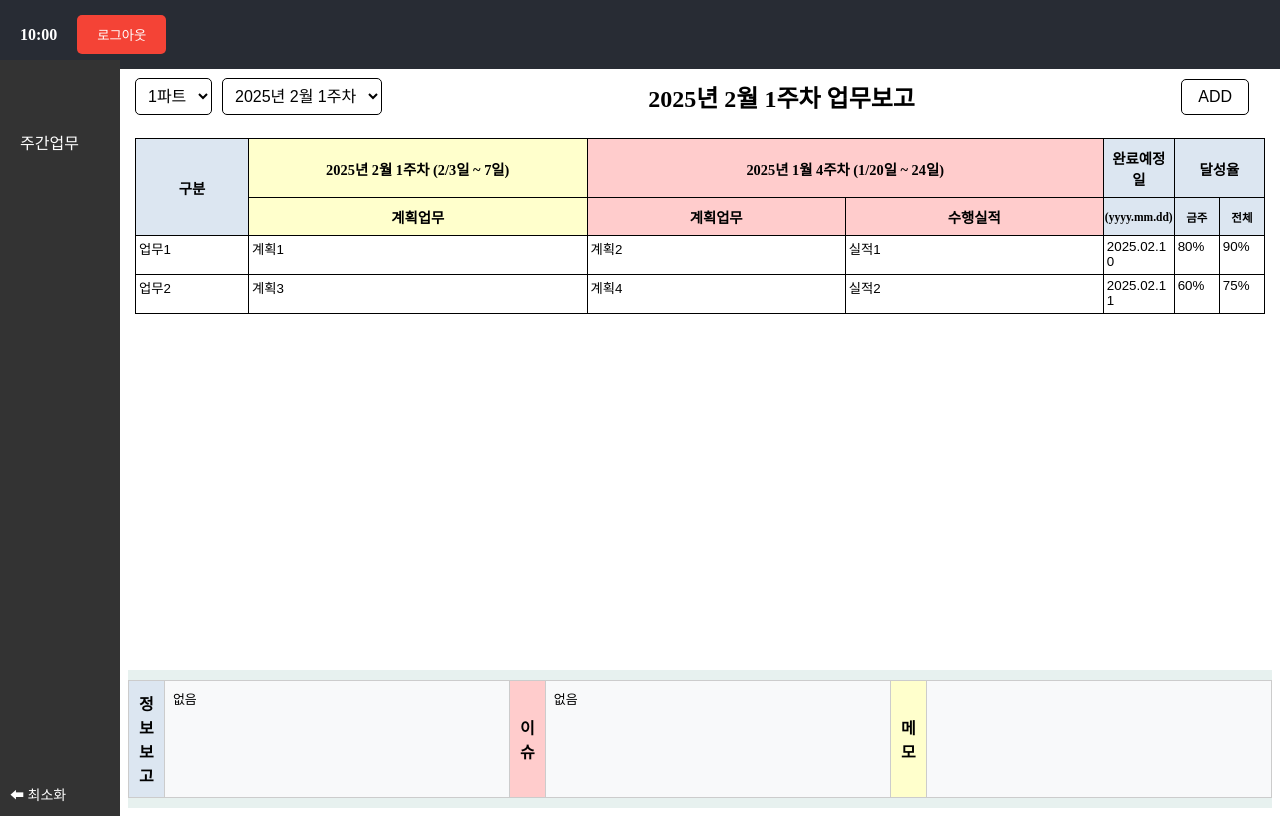
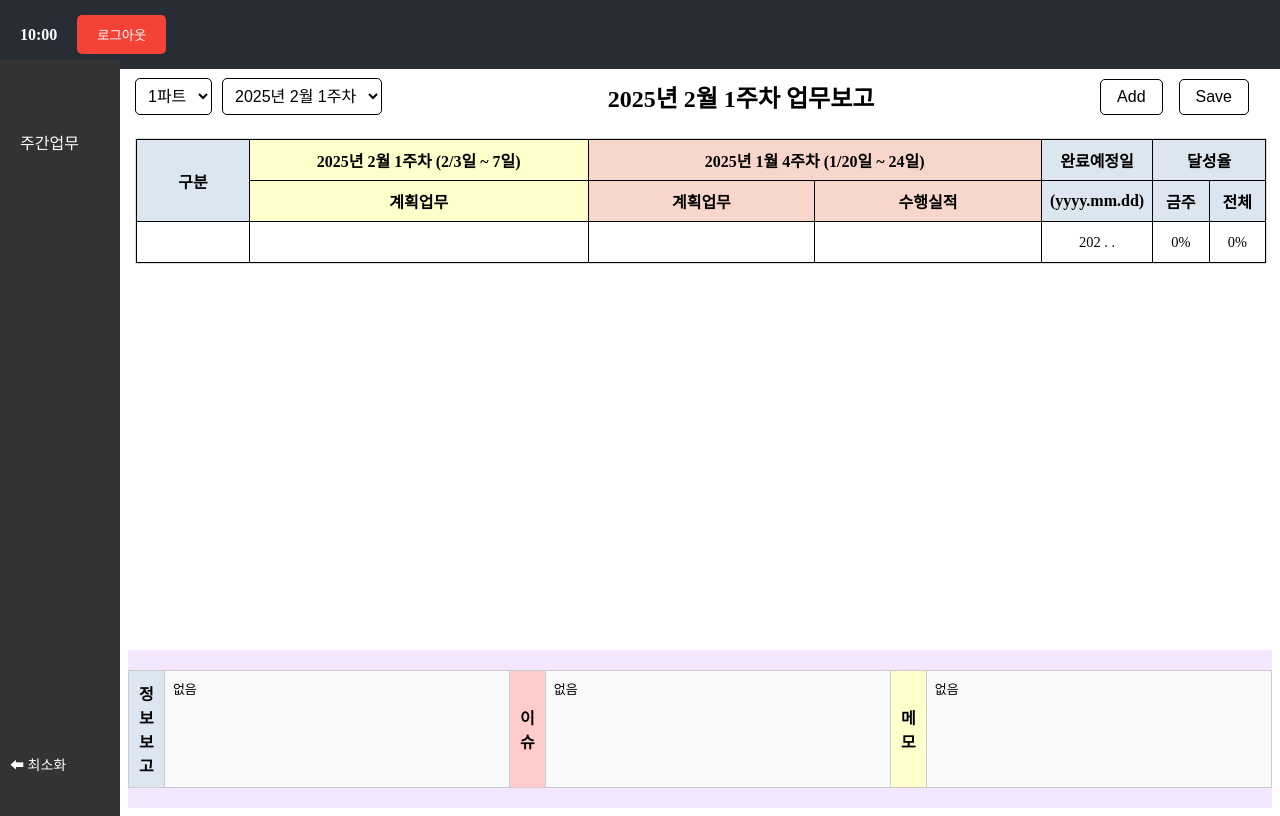
Before and after one commit to xellosPark/Weekly-Report, a React (Create React App) app in the folder client-app/: page / in a window 1280 px wide. Built offline with nearby package versions, Linux system fonts and the light colour scheme; sample sign-in values are in the browser's storage.

Commit message:
main UI/Ux 완료

```diff
--- a/client-app/src/components/SidebarLayout/SidebarLayout.module.css
+++ b/client-app/src/components/SidebarLayout/SidebarLayout.module.css
@@ -37,7 +37,7 @@
 
 .bottomToggle {
   position: absolute;
-  bottom: 20px;
+  bottom: 50px;
   left: 10px;
 }
 
--- a/client-app/src/pages/MainPage/MainPage.module.css
+++ b/client-app/src/pages/MainPage/MainPage.module.css
@@ -59,15 +59,41 @@
 
 /* 버튼 호버 효과 */
 .saveButton:hover {
-  background: rgba(0, 0, 0, 0.1);
+  background: #8dc2fc;
+}
+
+/* 추가가 버튼 */
+.addButton {
+  background: transparent; /* 투명 배경 */
+  color: black;
+  font-size: 1em;
+  padding: 0.5em 1em;
+  border: 1px solid black; /* 외각 테두리 */
+  border-radius: 5px;
+  cursor: pointer;
+  transition: background 0.3s ease;
+  margin-right: 1em;
+}
+
+/* 버튼 호버 효과 */
+.addButton:hover {
+  background: #98fc8e;
+}
+
+/* 테이블을 감싸는 컨테이너 (세로 크기 고정, 전체 스크롤) */
+.reportTableContainer {
+  width: 100%;
+  max-height: 720px; /* 테이블 최대 높이 지정 */
+  overflow-x: auto; /* 가로 스크롤 가능 */
+  overflow-y: auto; /* 세로 스크롤 가능 */
+  display: block; /* 블록 요소로 설정하여 스크롤 적용 */
+  border: 1px solid #ddd;
 }
 
 /* 업무보고 테이블 스타일 */
 .reportTable {
   width: 100%;
   border-collapse: collapse;
-  text-align: center;
-  font-size: 0.9em;
 }
 
 /* 테이블 헤더 및 셀 스타일 */
@@ -78,7 +104,8 @@
 
 .reportTable td {
   border: 1px solid black;
-  font-size: 0.8em;
+  text-align: center !important; /* 가로 가운데 정렬 */
+  vertical-align: middle !important; /* 세로 가운데 정렬 */
 }
 
 /* 헤더 스타일 */
@@ -90,13 +117,13 @@
 .Completion {
   background-color: #dce6f1; /* 연한 파란색 */
   font-weight: bold;
-  width: 5%;
+  width: 6%;
 }
 
 .Progress {
   background-color: #dce6f1; /* 연한 파란색 */
   font-weight: bold;
-  width: 4%;
+  width: 5%;
 }
 
 /* 2월 1주차 컬럼 */
@@ -108,7 +135,7 @@
 
 /* 1월 4주차 컬럼 */
 .prevWeek {
-  background-color: #ffcccc; /* 연한 빨강 */
+  background-color: #f8d6cc; /* 연한 빨강 */
   font-weight: bold;
 }
 
@@ -118,6 +145,10 @@
   max-height: 70px; /* 최대 높이 설정 */
   vertical-align: top; /* 텍스트가 위쪽 정렬되도록 설정 */
   overflow: hidden; /* 기본적으로 넘치지 않도록 설정 */
+}
+
+.mainscrollableCell {
+  font-size: 0.9em;
 }
 
 /* 입력 가능한 텍스트 영역 (textarea) */
@@ -299,11 +330,11 @@
 } */
 
 .section2 {
-  background-color: #e7f1ef;
+  background-color: #f4e6fc;
   display: flex;
   justify-content: center;
   align-items: center;
-  padding: 10px 0px;
+  padding: 20px 0px;
   position: relative;
   overflow: hidden;
 }
@@ -374,3 +405,7 @@
     font-size: 0.9em;
   }
 }
+
+.reportTable {
+  max-height: 150px;
+}
--- a/client-app/src/pages/MainPage/MainPage.tsx
+++ b/client-app/src/pages/MainPage/MainPage.tsx
@@ -5,10 +5,10 @@ import { FaChevronLeft, FaChevronRight } from "react-icons/fa"; // 화살표 아
 const MainPage: React.FC = () => {
   const scrollRef = useRef<HTMLDivElement>(null);
 
-  // 스크롤 이동 함수
+  // 스크롤 이동 함수 (좌우 스크롤)
   const scroll = (direction: number) => {
     if (scrollRef.current) {
-      const scrollAmount = 300; // 이동 거리
+      const scrollAmount = 300; // 이동 거리 설정
       scrollRef.current.scrollBy({
         left: direction * scrollAmount,
         behavior: "smooth",
@@ -16,36 +16,43 @@ const MainPage: React.FC = () => {
     }
   };
 
-  // 업무 보고 데이터 (수정 가능)
+  // 업무 보고 데이터 (테이블 row)
   const [reportData, setReportData] = useState([
     {
-      category: "업무1",
-      weeklyPlan: "계획1",
-      prevPlan: "계획2",
-      prevResult: "실적1",
-      completion: "2025.02.10",
-      progress: "80%",
-      allprogress: "90%",
-    },
-    {
-      category: "업무2",
-      weeklyPlan: "계획3",
-      prevPlan: "계획4",
-      prevResult: "실적2",
-      completion: "2025.02.11",
-      progress: "60%",
-      allprogress: "75%",
+      category: "",
+      weeklyPlan: "",
+      prevPlan: "",
+      prevResult: "",
+      completion: "202 . . ",
+      progress: "0%",
+      allprogress: "0%",
     },
   ]);
 
-  // 입력 값 변경 핸들러
+  // 새로운 행 추가 함수
+  const handleAddRow = () => {
+    setReportData([
+      ...reportData,
+      {
+        category: "",
+        weeklyPlan: "",
+        prevPlan: "",
+        prevResult: "",
+        completion: "202 . . ",
+        progress: "0%",
+        allprogress: "0%",
+      },
+    ]);
+  };
+
+  // 입력값 변경 핸들러 (각 행에서 값 변경)
   const handleMainChange = (index: number, field: string, value: string) => {
     const newData = [...reportData];
     newData[index] = { ...newData[index], [field]: value };
     setReportData(newData);
   };
 
-  // 드롭다운 데이터
+  // 주차 드롭다운 데이터
   const weeks = [
     "2025년 1월 1주차",
     "2025년 1월 2주차",
@@ -55,14 +62,19 @@ const MainPage: React.FC = () => {
     "2025년 2월 2주차",
   ];
 
-  const [selectedWeek, setSelectedWeek] = useState(weeks[4]); // 기본값: 2월 1주차
+  // 기본 선택값: 2025년 2월 1주차
+  const [selectedWeek, setSelectedWeek] = useState(weeks[4]);
 
-  // 상태: 각 칸에 입력된 텍스트를 배열로 저장
+  // 파트 선택 드롭다운 데이터
+  const parts = ["1파트", "2파트", "3파트"];
+  const [selectedPart, setSelectedPart] = useState(parts[0]);
+
+  // 정보보고, 이슈, 메모 입력값 상태
   const [infoContent, setInfoContent] = useState("없음");
   const [issueContent, setIssueContent] = useState("없음");
-  const [memoContent, setMemoContent] = useState("");
+  const [memoContent, setMemoContent] = useState("없음");
 
-  // 입력 변경 핸들러
+  // 정보보고, 이슈, 메모 입력 변경 핸들러
   const handleInputChange = (
     e: React.ChangeEvent<HTMLTextAreaElement>,
     type: string
@@ -72,14 +84,11 @@ const MainPage: React.FC = () => {
     if (type === "memo") setMemoContent(e.target.value);
   };
 
-  // 파트 선택 드롭다운 데이터
-  const parts = ["1파트", "2파트", "3파트"];
-  const [selectedPart, setSelectedPart] = useState(parts[0]);
-
+  // textarea 높이 자동 조절 함수
   const handleTextAreaResize = (e: React.ChangeEvent<HTMLTextAreaElement>) => {
     const target = e.target as HTMLTextAreaElement;
 
-    target.style.height = "30px"; // 최소 높이 초기화
+    target.style.height = "30px"; // 최소 높이 설정
     target.style.height = `${target.scrollHeight}px`; // 입력 내용에 맞게 높이 증가
 
     // 최대 높이를 초과하면 스크롤 활성화
@@ -93,9 +102,9 @@ const MainPage: React.FC = () => {
   return (
     <div className={styles.mainContainer}>
       <div className={styles.section1}>
-        {/* 드롭다운 + 제목 + 저장 버튼 (가로 배치) */}
+        {/* 드롭다운 + 제목 + 저장 버튼 (가로 정렬) */}
         <div className={styles.topBar}>
-          {/* 드롭다운을 왼쪽으로 정렬 */}
+          {/* 드롭다운을 왼쪽 정렬 */}
           <div className={styles.dropdownContainer}>
             <select
               className={styles.dropdown}
@@ -125,11 +134,18 @@ const MainPage: React.FC = () => {
           {/* 제목을 가운데 정렬 */}
           <h3 className={styles.title}>{selectedWeek} 업무보고</h3>
 
-          {/* 저장 버튼을 오른쪽으로 정렬 */}
-          <button className={styles.saveButton}>ADD</button>
+          <div>
+            {/* 행 추가 버튼 */}
+            <button className={styles.addButton} onClick={handleAddRow}>
+              Add
+            </button>
+            {/* 저장 버튼 */}
+            <button className={styles.saveButton}>Save</button>
+          </div>
         </div>
 
         {/* 업무보고 테이블 */}
+        <div className={styles.reportTableContainer}>
           <table className={styles.reportTable}>
             <thead>
               <tr>
@@ -139,7 +155,6 @@ const MainPage: React.FC = () => {
                 <th colSpan={1} className={styles.weeklyReport}>
                   2025년 2월 1주차 (2/3일 ~ 7일)
                 </th>
-
                 <th colSpan={2} className={styles.prevWeek}>
                   2025년 1월 4주차 (1/20일 ~ 24일)
                 </th>
@@ -154,122 +169,50 @@ const MainPage: React.FC = () => {
                 <th className={styles.weeklyReport}>계획업무</th>
                 <th className={styles.prevWeek}>계획업무</th>
                 <th className={styles.prevWeek}>수행실적</th>
-              <td className={styles.Completion}>(yyyy.mm.dd)</td>
-              <td className={styles.Progress}>금주</td>
-              <td className={styles.Progress}>전체</td>
+                <th className={styles.Completion}>(yyyy.mm.dd)</th>
+                <th className={styles.Progress}>금주</th>
+                <th className={styles.Progress}>전체</th>
               </tr>
             </thead>
             <tbody>
               {reportData.map((row, index) => (
                 <tr key={index}>
-                <td className={styles.mainscrollableCell}>
+                  {Object.keys(row).map((field) => (
+                    <td
+                      key={field}
+                      className={
+                        field === "progress" ||
+                        field === "allprogress" ||
+                        field === "completion"
+                          ? `${styles.mainscrollableCell} ${styles.PlainTextCell}`
+                          : styles.mainscrollableCell
+                      }
+                    >
+                      {field === "progress" ||
+                      field === "allprogress" ||
+                      field === "completion" ? (
+                        row[field as keyof typeof row]
+                      ) : (
                         <textarea
                           className={styles.MaintextArea}
-                    value={row.category}
+                          value={row[field as keyof typeof row]}
                           onChange={(e) =>
-                      handleMainChange(index, "category", e.target.value)
+                            handleMainChange(index, field, e.target.value)
                           }
                           onInput={handleTextAreaResize} // 높이 자동 조절
                         />
+                      )}
                     </td>
-                <td className={styles.mainscrollableCell}>
-                  <textarea
-                    className={styles.MaintextArea}
-                    value={row.weeklyPlan}
-                    onChange={(e) =>
-                      handleMainChange(index, "weeklyPlan", e.target.value)
-                    }
-                    onInput={handleTextAreaResize}
-                  />
-                </td>
-                <td className={styles.mainscrollableCell}>
-                  <textarea
-                    className={styles.MaintextArea}
-                    value={row.prevPlan}
-                    onChange={(e) =>
-                      handleMainChange(index, "prevPlan", e.target.value)
-                    }
-                    onInput={handleTextAreaResize}
-                  />
-                </td>
-                <td className={styles.mainscrollableCell}>
-                  <textarea
-                    className={styles.MaintextArea}
-                    value={row.prevResult}
-                    onChange={(e) =>
-                      handleMainChange(index, "prevResult", e.target.value)
-                    }
-                    onInput={handleTextAreaResize}
-                  />
-                </td>
-                <td className={styles.mainscrollableCell}>
-                  <textarea
-                    className={styles.MaintextArea}
-                    value={row.completion}
-                    onChange={(e) =>
-                      handleMainChange(index, "completion", e.target.value)
-                    }
-                    onInput={handleTextAreaResize}
-                  />
-                </td>
-                <td className={styles.mainscrollableCell}>
-                  <textarea
-                    className={styles.MaintextArea}
-                    value={row.progress}
-                    onChange={(e) =>
-                      handleMainChange(index, "progress", e.target.value)
-                    }
-                    onInput={handleTextAreaResize}
-                  />
-                </td>
-                <td className={styles.mainscrollableCell}>
-                  <textarea
-                    className={styles.MaintextArea}
-                    value={row.allprogress}
-                    onChange={(e) =>
-                      handleMainChange(index, "allprogress", e.target.value)
-                    }
-                    onInput={handleTextAreaResize}
-                  />
-                </td>
+                  ))}
                 </tr>
               ))}
             </tbody>
           </table>
         </div>
+      </div>
 
-      {/* /////////////////////////////////////////////////////////// */}
-      {/* <div className={styles.section2}>
-        왼쪽 화살표 버튼 (항상 보이도록 설정)
-        <button
-          className={`${styles.scrollButton} ${styles.leftButton}`}
-          onClick={() => scroll(-1)}
-        >
-          <FaChevronLeft />
-        </button>
-        <div className={styles.cardContainer} ref={scrollRef}>
-          {[...Array(6)].map((_, index) => (
-            <div key={index} className={styles.card}>
-              <div className={styles.cardHeader}>
-                <div className={styles.profileIcon}>👤</div>
-                <span className={styles.userName}>2월 1주차</span>
-              </div>
-              <div className={styles.cardContent}>로봇자동화파트</div>
-              <div className={styles.cardFooter}>
-                <span>📅 2022.04.08 22:46</span>
-              </div>
-            </div>
-          ))}
-        </div>
-        <button
-          className={`${styles.scrollButton} ${styles.rightButton}`}
-          onClick={() => scroll(1)}
-        >
-          <FaChevronRight />
-        </button>
-      </div> */}
+      {/* 정보보고, 이슈, 메모 입력 */}
       <div className={styles.section2}>
-        {/* 정보보고 테이블 */}
         <table className={styles.infoTable}>
           <tbody>
             <tr>
```
Also changed, not shown: 1 other file (tests, documents, lock files or other folders). Lines whose indentation alone changed are shown as unchanged.
